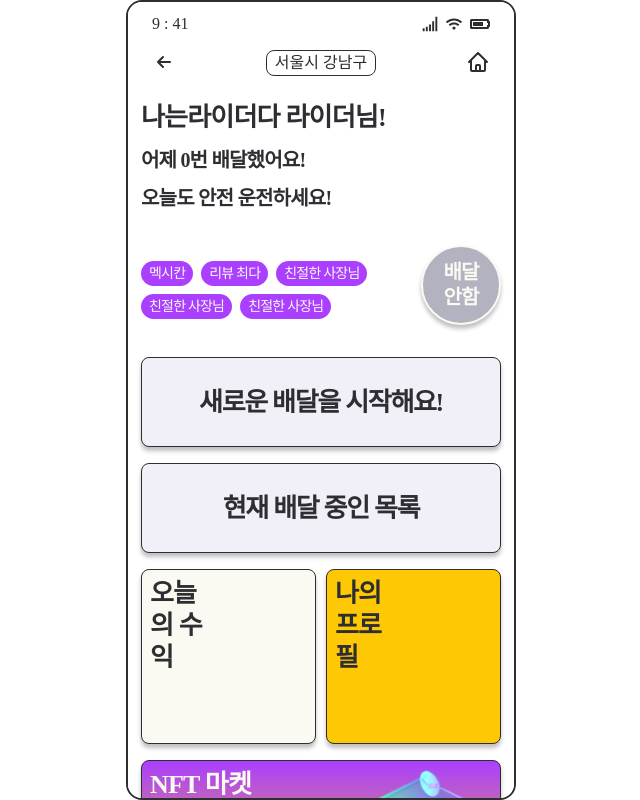
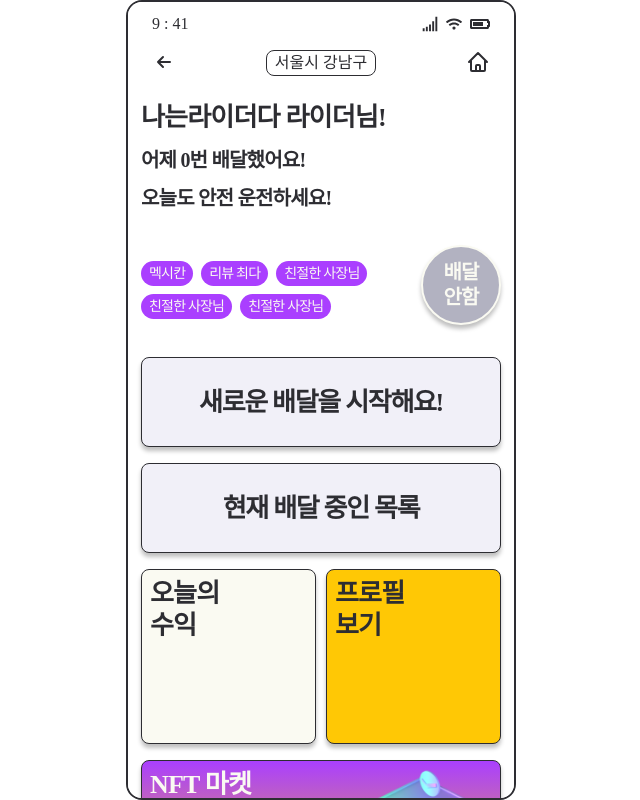
Before and after one commit to Dakdol/BaeBlock, a React (Create React App) app: page /rider/main in a window 1280 px wide. Shown: the whole page, without its empty margins (319-959 px from the left). Built offline with nearby package versions, Linux system fonts and the light colour scheme; a web font is replaced by a local one.

Commit message:
0703 일단 백업

```diff
--- a/src/components/Main_recBox.jsx
+++ b/src/components/Main_recBox.jsx
@@ -2,7 +2,7 @@ const Box = (props) => {
   return (
     <div
       className={`w-[175px] h-[175px] ${props.color} rounded-lg border-[1.5px] border-black basic-shadow`}>
-      <div className='font-bold text-headline p-2 w-20 leading-8'>{props.text}</div>
+      <div className={`font-bold text-headline p-2 w-${props.width} leading-8`}>{props.text}</div>
     </div>
   );
 };
--- a/src/pages/rider_main.jsx
+++ b/src/pages/rider_main.jsx
@@ -23,7 +23,7 @@ export default function RiderMain() {
     { title: '친절한 사장님' },
     { title: '친절한 사장님' },
     { title: '친절한 사장님' },
-    { title: '친절한 사장님' },
+    { title: '친절한 사장' },
     { title: '친절한 사장님' },
     { title: '친절한 사장님' },
   ]; //로그인에서 프롭스로 내려야할것같음
@@ -44,7 +44,7 @@ export default function RiderMain() {
           <div className='text-subtitle font-bold'>오늘도 안전 운전하세요!</div>{' '}
         </div>
 
-        <div className='w-[360px] flex justify-between items-end'>
+        <div className='w-[360px] flex justify-between items-end gap-2'>
           <div className='w-80'>
             <div className=' flex justify-start items-center gap-2 flex-wrap overflow-hidden h-16'>
               {nftTitle.map((v, i) => (
@@ -70,8 +70,8 @@ export default function RiderMain() {
           </Link>
 
           <div className='flex justify-between w-full'>
-            <Box text='오늘의 수익' color='bg-lightBage' />
-            <Box text='나의 프로필' color='bg-deepYellow' />
+            <Box text='오늘의 수익' color='bg-lightBage' width='24' />
+            <Box text='프로필 보기' color='bg-deepYellow' width='24' />
           </div>
 
           <NftMarket />
--- a/src/pages/store_main.jsx
+++ b/src/pages/store_main.jsx
@@ -42,7 +42,7 @@ export default function RiderMain() {
           <div className='text-subtitle font-bold'>오늘도 잘 먹겠습니다!</div>{' '}
         </div>
 
-        <div className='w-[360px] flex justify-between items-end'>
+        <div className='w-[360px] flex justify-between items-end gap-2'>
           <div className='w-80'>
             <div className=' flex justify-start items-center gap-2 flex-wrap overflow-hidden h-16'>
               {nftTitle.map((v, i) => (
@@ -68,9 +68,9 @@ export default function RiderMain() {
           </Link>
 
           <div className='flex justify-between w-full'>
-            <Box text='매출 보기' color='bg-lightBage' />
+            <Box text='매출 보기' color='bg-lightBage' width='20' />
             <Link to={'/store/edit'}>
-              <Box text='메뉴 수정' color='bg-deepYellow' />
+              <Box text='메뉴 수정' color='bg-deepYellow' width='20' />
             </Link>
           </div>
 
```
